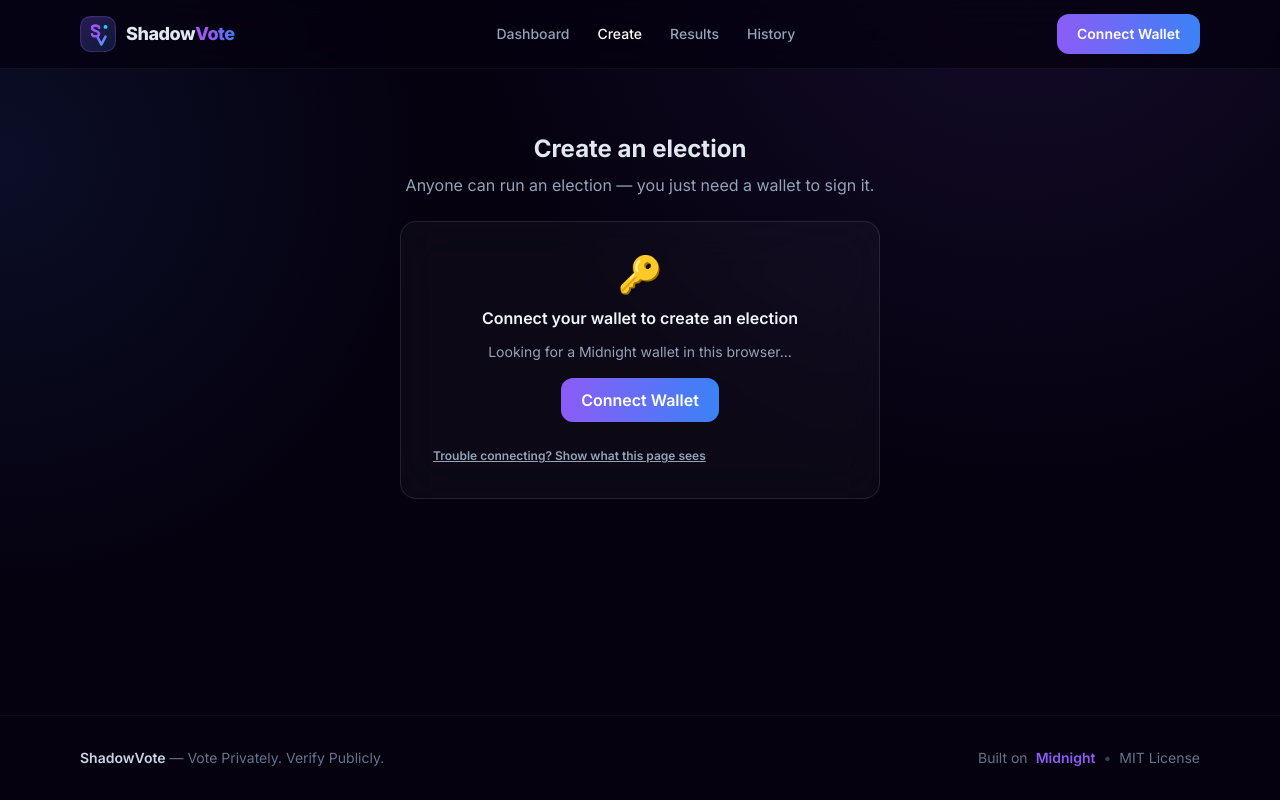
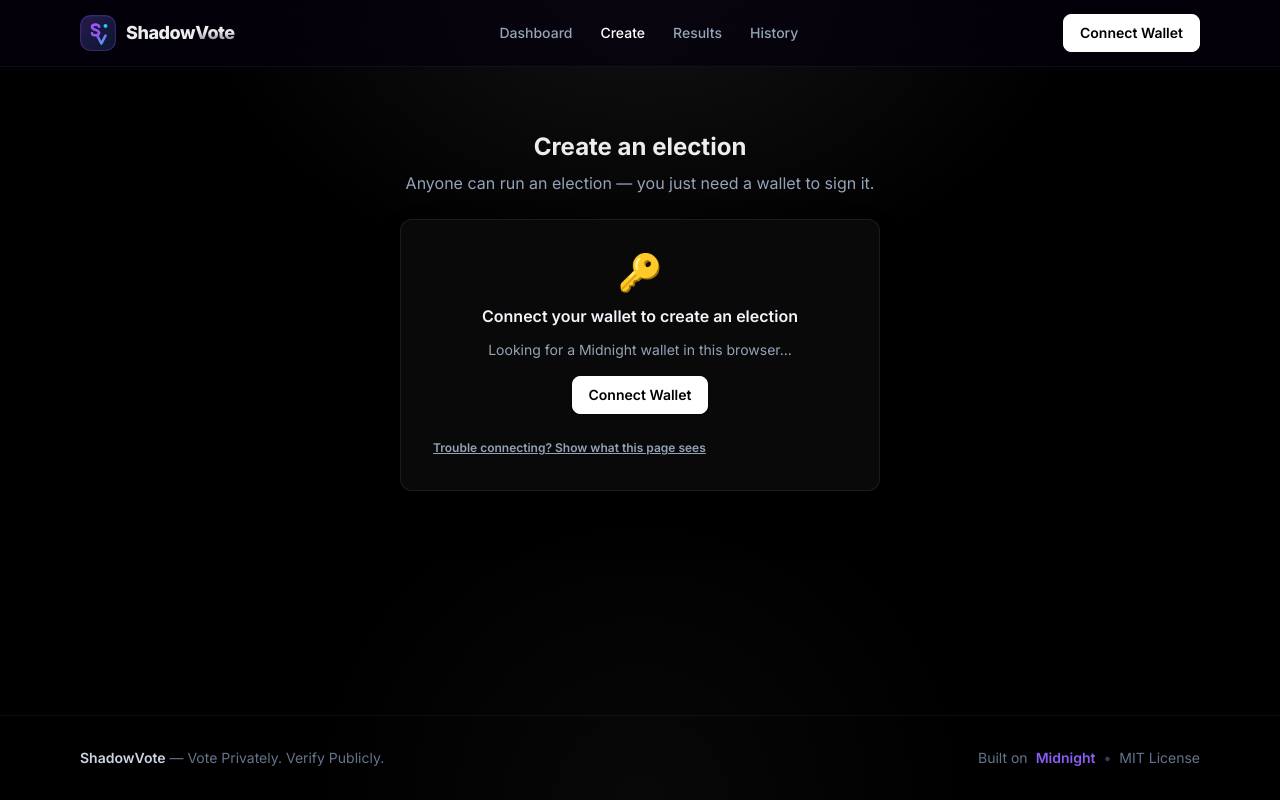
Before and after one commit to Vivek-Alpha06/ShadowVote, a React (Vite) app in the folder frontend/: page /create in a window 1280 px wide. Built offline with nearby package versions, Linux system fonts and the light colour scheme.

Commit message:
style(ui): adopt minimalist high-contrast monochrome design system

```diff
--- a/frontend/src/index.css
+++ b/frontend/src/index.css
@@ -13,41 +13,50 @@ body,
 }
 
 body {
-  @apply bg-midnight-950 text-slate-200 font-sans antialiased;
+  @apply bg-[#000000] text-[#ededed] font-sans antialiased;
   background-image:
-    radial-gradient(60rem 60rem at 80% -10%, rgba(139, 92, 246, 0.12), transparent 60%),
-    radial-gradient(50rem 50rem at 0% 20%, rgba(59, 130, 246, 0.10), transparent 55%);
+    radial-gradient(40rem 30rem at 50% -5%, rgba(255, 255, 255, 0.08), transparent 70%),
+    radial-gradient(30rem 30rem at 50% 100%, rgba(255, 255, 255, 0.03), transparent 70%);
   background-attachment: fixed;
 }
 
 @layer components {
   .glass {
-    @apply bg-white/[0.03] backdrop-blur-xl border border-white/10 rounded-2xl;
+    @apply bg-[#0a0a0a]/90 backdrop-blur-2xl border border-white/[0.08] rounded-xl shadow-2xl;
+  }
+  .glass-card {
+    @apply relative overflow-hidden bg-[#09090b] border border-zinc-800/80 rounded-xl transition-all duration-300;
   }
   .glass-hover {
-    @apply transition-all duration-300 hover:border-shadow-purple/40 hover:bg-white/[0.05] hover:shadow-glow;
+    @apply transition-all duration-300 hover:border-zinc-500 hover:bg-[#121215] hover:shadow-2xl hover:-translate-y-0.5;
   }
   .btn {
-    @apply inline-flex items-center justify-center gap-2 rounded-xl px-5 py-2.5 font-semibold
-           transition-all duration-200 disabled:opacity-50 disabled:cursor-not-allowed;
+    @apply inline-flex items-center justify-center gap-2 rounded-lg px-4 py-2 font-medium text-sm
+           transition-all duration-200 disabled:opacity-40 disabled:cursor-not-allowed;
   }
   .btn-primary {
-    @apply btn bg-gradient-to-r from-shadow-purple to-shadow-blue text-white
-           hover:shadow-glow hover:-translate-y-0.5;
+    @apply btn bg-white text-black font-semibold border border-white hover:bg-zinc-200 hover:border-zinc-200 active:scale-[0.98] shadow-sm;
   }
   .btn-ghost {
-    @apply btn border border-white/15 text-slate-200 hover:bg-white/5 hover:border-white/30;
+    @apply btn border border-zinc-800 bg-zinc-900/60 text-zinc-300 hover:bg-zinc-800/80 hover:text-white hover:border-zinc-700;
   }
   .input {
-    @apply w-full rounded-xl bg-midnight-800/70 border border-white/10 px-4 py-3 text-slate-100
-           placeholder:text-slate-500 outline-none transition-all
-           focus:border-shadow-purple/60 focus:ring-2 focus:ring-shadow-purple/20;
+    @apply w-full rounded-lg bg-[#0c0c0e] border border-zinc-800 px-3.5 py-2.5 text-sm text-zinc-100
+           placeholder:text-zinc-500 outline-none transition-all
+           focus:border-zinc-400 focus:ring-1 focus:ring-zinc-400/50;
   }
   .label {
-    @apply block text-sm font-medium text-slate-300 mb-1.5;
+    @apply block text-xs font-semibold uppercase tracking-wider text-zinc-400 mb-1.5;
   }
   .gradient-text {
-    @apply bg-gradient-to-r from-shadow-violet via-shadow-purple to-shadow-blue bg-clip-text text-transparent;
+    @apply bg-gradient-to-b from-white via-zinc-200 to-zinc-500 bg-clip-text text-transparent;
+  }
+  .tech-badge {
+    @apply inline-flex items-center gap-1.5 px-2.5 py-0.5 rounded-full text-xs font-medium border border-zinc-800 bg-zinc-900/80 text-zinc-300;
+  }
+  .grid-pattern {
+    background-image: radial-gradient(rgba(255, 255, 255, 0.05) 1px, transparent 1px);
+    background-size: 20px 20px;
   }
 }
 
```
